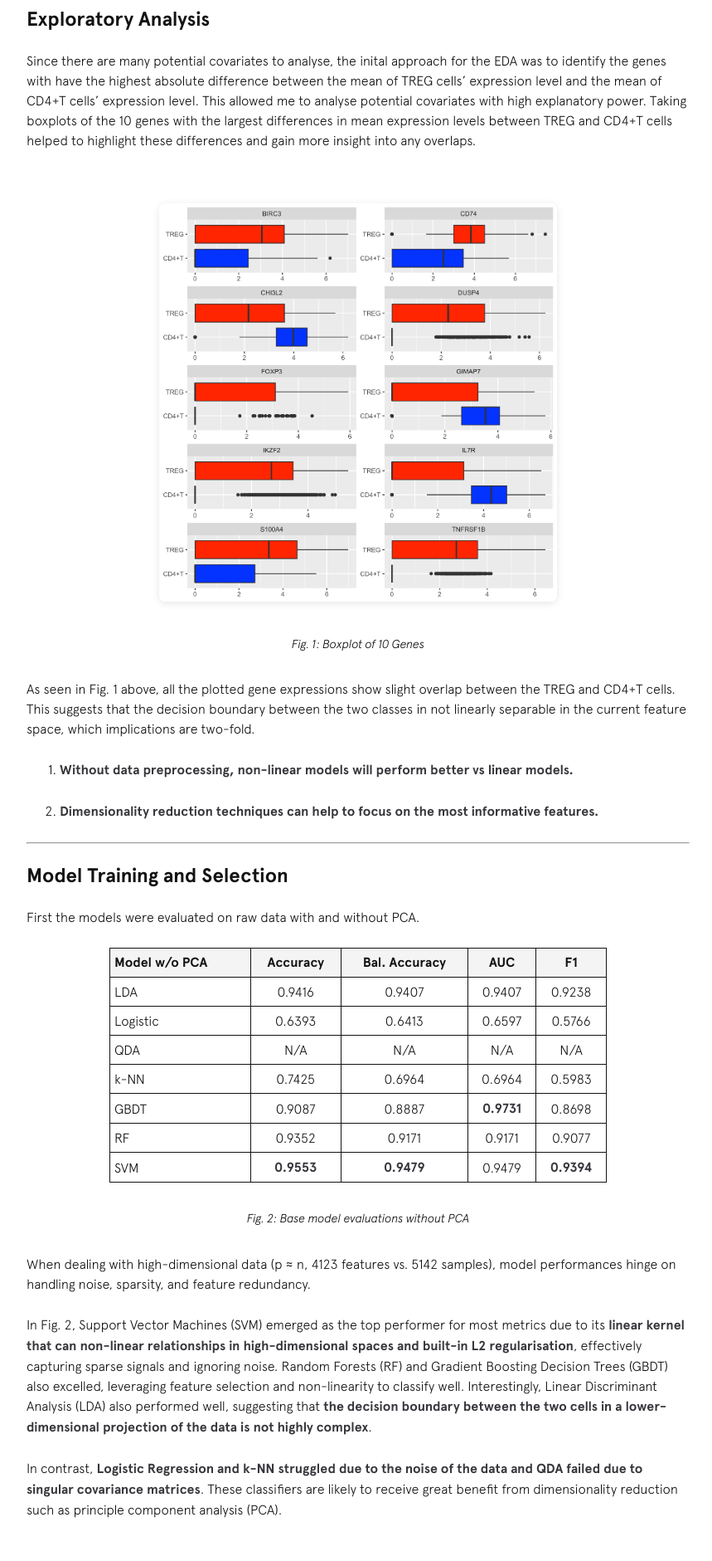
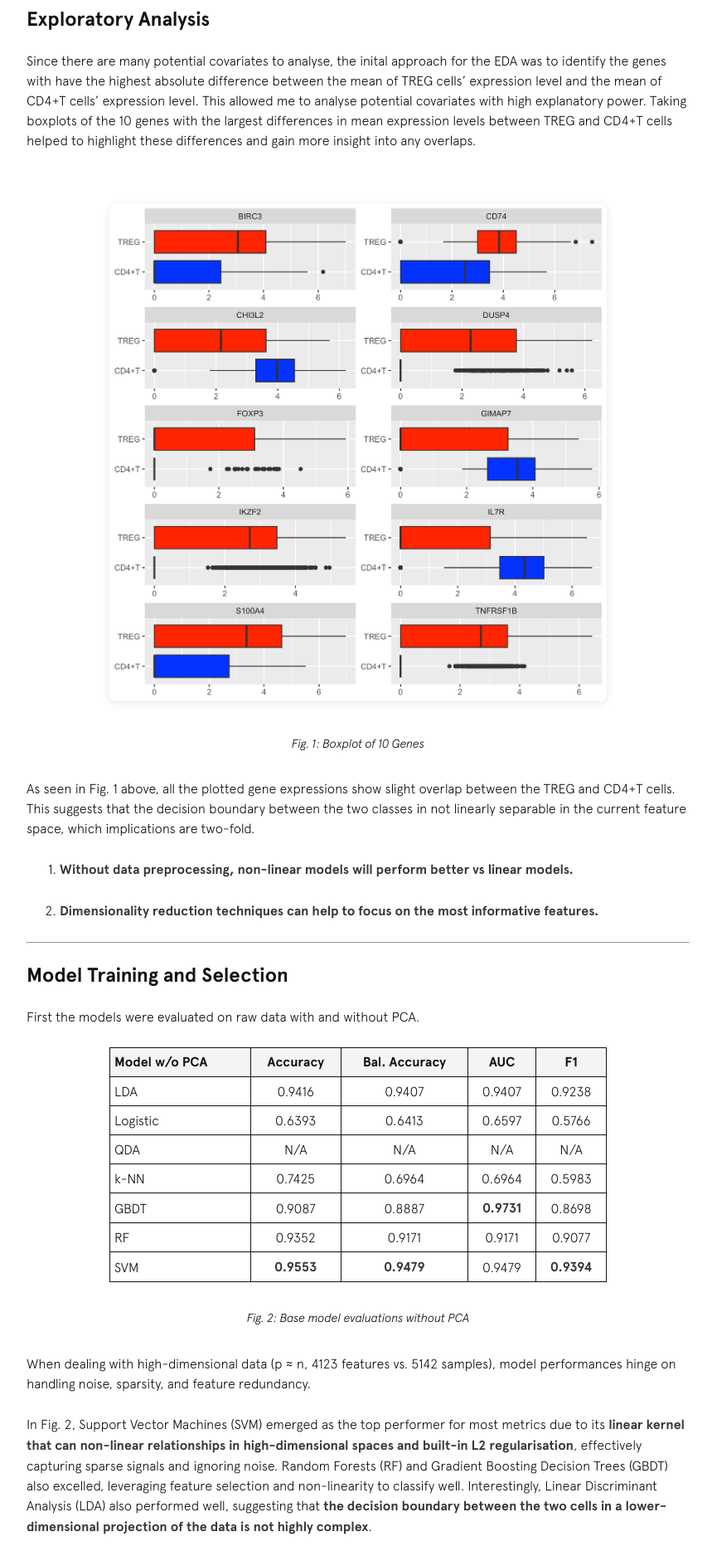
Before and after one commit to belowwind-islander/belowwind-islander.github.io, a Jekyll site: the page built from _posts/2024-12-11-classifying-immune-cells-with-machine-learning.md, in a window 1280 px wide. Shown: the part 743-2624 px from the top of the page at 83% size, without its empty margins (343-1202 px from the left). Built offline with Jekyll 4.4.1, drawn with Linux system fonts in a browser that asks for light colours; nearby versions of some CDN libraries.

Commit message:
feat: img formats for crime post

```diff
--- a/css/main.css
+++ b/css/main.css
@@ -216,7 +216,7 @@
 }
 
 figure.post-image img {
-  max-width: 60%;
+  max-width: 75%;
   height: auto;
   border-radius: 8px;
 }
@@ -229,6 +229,28 @@
 }
 
 .night figure.post-image figcaption {
+  color: #FFFFFF;
+}
+
+figure.post-image2 {
+  margin: 2rem 0;
+  text-align: center;
+}
+
+figure.post-image2 img {
+  max-width: 95%;
+  height: auto;
+  border-radius: 8px;
+}
+
+figure.post-image2 figcaption {
+  font-style: italic;
+  color: #121212;
+  margin-top: 0.5rem;
+  font-size: 0.9rem;
+}
+
+.night figure.post-image2 figcaption {
   color: #FFFFFF;
 }
 
```
